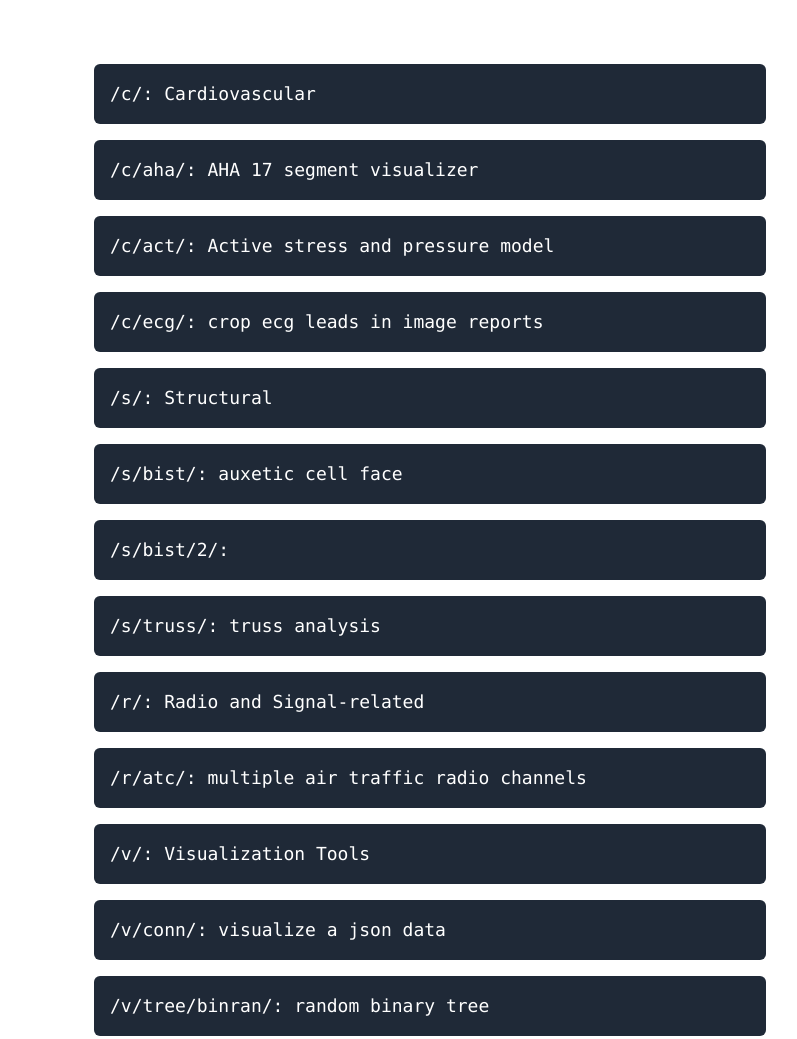
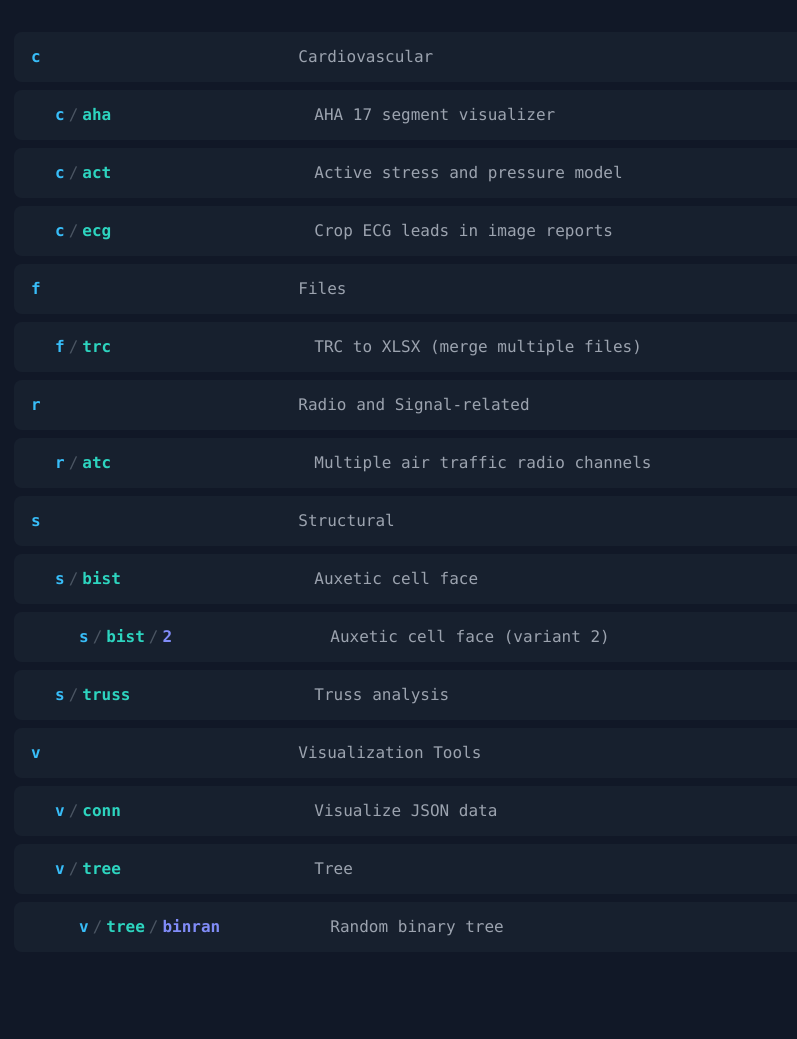
Before and after one commit to iamvee/plots, a plain HTML site: page index.html in a window 1280 px wide. Shown: the top 1039 px of the page, without its empty margins (210-1007 px from the left). After the commit the page ends 984 px from the top, so only its background shows below. Drawn offline with nearby package versions, Linux system fonts and the light colour scheme.

Commit message:
update main index page

```diff
--- a/index.html
+++ b/index.html
@@ -1,9 +1,9 @@
 <!DOCTYPE html>
-<html>
+<html lang="en">
 <head>
   <meta charset="UTF-8">
   <meta name="viewport" content="width=device-width, initial-scale=1.0">
-  <title>plots</title>
+  <title>ToC</title>
   <script src="https://cdn.tailwindcss.com"></script>
   <style>
     body {
@@ -11,60 +11,68 @@
     }
   </style>
 </head>
-<body class="text-white">
+<body class="bg-gray-900 text-gray-300">
 
-  <div class="container mx-auto p-4 sm:p-8">
-    <h1 class="text-3xl sm:text-4xl font-semibold text-center mb-8"></h1>
-    <div class="flex flex-col gap-4 max-w-2xl mx-auto">
-      <a href="./c/" class="block p-4 bg-gray-800 rounded-md transition-colors duration-200 hover:bg-gray-700">
-        <p class="text-lg">/c/: Cardiovascular</p>
-      </a>
-          <a href="./c/aha/" class="block p-4 bg-gray-800 rounded-md transition-colors duration-200 hover:bg-gray-700">
-            <p class="text-lg">/c/aha/: AHA 17 segment visualizer</p>
-          </a>
-          <a href="./c/act/" class="block p-4 bg-gray-800 rounded-md transition-colors duration-200 hover:bg-gray-700">
-            <p class="text-lg">/c/act/: Active stress and pressure model</p>
-          </a>
-          <a href="./c/ecg" class="block p-4 bg-gray-800 rounded-md transition-colors duration-200 hover:bg-gray-700">
-            <p class="text-lg">/c/ecg/: crop ecg leads in image reports</p>
-          </a>
+  <div class="container mx-auto p-4 sm:p-8 max-w-4xl">
+    <div id="links-container" class="flex flex-col space-y-2"></div>
+  </div>
 
+  <script>
+    const links = [
+      { href: "./c/", text: "Cardiovascular" },
+      { href: "./c/aha/", text: "AHA 17 segment visualizer" },
+      { href: "./c/act/", text: "Active stress and pressure model" },
+      { href: "./c/ecg/", text: "Crop ECG leads in image reports" },
+      { href: "./f/", text: "Files" },
+      { href: "./f/trc", text: "TRC to XLSX (merge multiple files)" },
+      { href: "./r/", text: "Radio and Signal-related" },
+      { href: "./r/atc/", text: "Multiple air traffic radio channels" },
+      { href: "./s/", text: "Structural" },
+      { href: "./s/bist/", text: "Auxetic cell face" },
+      { href: "./s/bist/2/", text: "Auxetic cell face (variant 2)" },
+      { href: "./s/truss/", text: "Truss analysis" },
+      { href: "./v/", text: "Visualization Tools" },
+      { href: "./v/conn/", text: "Visualize JSON data" },
+      { href: "./v/tree/", text: "Tree" },
+      { href: "./v/tree/binran/", text: "Random binary tree" },
+    ];
 
-      <a href="./s/" class="block p-4 bg-gray-800 rounded-md transition-colors duration-200 hover:bg-gray-700">
-        <p class="text-lg">/s/: Structural</p>
-      </a>
-          <a href="./s/bist" class="block p-4 bg-gray-800 rounded-md transition-colors duration-200 hover:bg-gray-700">
-            <p class="text-lg">/s/bist/: auxetic cell face</p>
-          </a>
-          <a href="./s/bist/2" class="block p-4 bg-gray-800 rounded-md transition-colors duration-200 hover:bg-gray-700">
-            <p class="text-lg">/s/bist/2/: </p>
-          </a>
-          <a href="./s/truss" class="block p-4 bg-gray-800 rounded-md transition-colors duration-200 hover:bg-gray-700">
-            <p class="text-lg">/s/truss/: truss analysis</p>
-          </a>
+    const levelColors = [
+        'text-sky-400',
+        'text-teal-400',
+        'text-indigo-400',
+        'text-pink-400',
+        'text-yellow-400'
+    ];
 
-      <a href="./r/" class="block p-4 bg-gray-800 rounded-md transition-colors duration-200 hover:bg-gray-700">
-        <p class="text-lg">/r/: Radio and Signal-related</p>
-      </a>
-          <a href="./r/atc" class="block p-4 bg-gray-800 rounded-md transition-colors duration-200 hover:bg-gray-700">
-            <p class="text-lg">/r/atc/: multiple air traffic radio channels</p>
-          </a>
+    document.addEventListener('DOMContentLoaded', () => {
+      const container = document.getElementById('links-container');
+      if (!container) return;
 
+      links.forEach(link => {
+        const cleanPath = link.href.replace(/^\.\/|\/$/g, '');
+        const parts = cleanPath.split('/').filter(p => p.length > 0);
+        const level = parts.length -1;
 
-      <a href="./v/" class="block p-4 bg-gray-800 rounded-md transition-colors duration-200 hover:bg-gray-700">
-        <p class="text-lg">/v/: Visualization Tools </p>
-      </a>
-          <a href="./v/conn" class="block p-4 bg-gray-800 rounded-md transition-colors duration-200 hover:bg-gray-700">
-            <p class="text-lg">/v/conn/: visualize a json data</p>
-          </a>
-          <a href="./v/tree/binran" class="block p-4 bg-gray-800 rounded-md transition-colors duration-200 hover:bg-gray-700">
-            <p class="text-lg">/v/tree/binran/: random binary tree</p>
-          </a>
-          <a href="./c/aha/" class="block p-4 bg-gray-800 rounded-md transition-colors duration-200 hover:bg-gray-700">
-            <p class="text-lg">/c/aha/: AHA 17 segment visualizer</p>
-          </a>
+        const pathHtml = parts.map((part, index) => {
+            const colorClass = levelColors[index % levelColors.length];
+            return `<span class="${colorClass}">${part}</span>`;
+        }).join('<span class="text-gray-600 font-light mx-1">/</span>');
 
-    </div>
-  </div>
+        const linkElement = document.createElement('a');
+        linkElement.href = link.href;
+        linkElement.className = "flex items-baseline p-3 bg-gray-800/50 rounded-lg transition-all duration-200 hover:bg-gray-800 border border-transparent hover:border-sky-500/50";
+        linkElement.style.paddingLeft = `${1 + level * 1.5}rem`;
+
+        linkElement.innerHTML = `
+          <div class="w-1/2 sm:w-1/3 flex-shrink-0 font-semibold">${pathHtml}</div>
+          <div class="text-gray-400">${link.text}</div>
+        `;
+
+        container.appendChild(linkElement);
+      });
+    });
+  </script>
+
 </body>
 </html>
```
